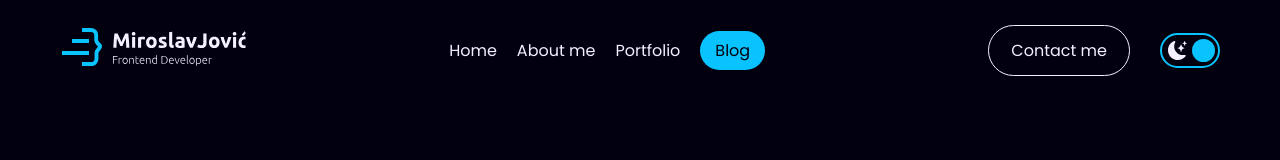
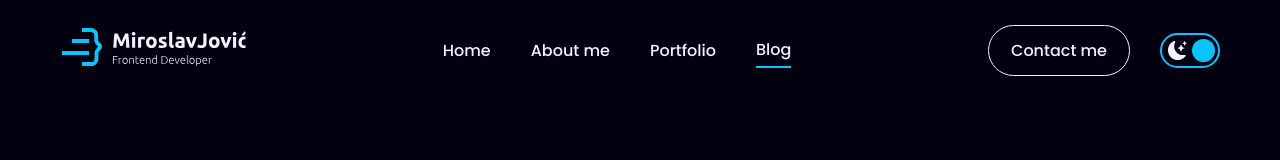
Before and after one commit to MirosBL45/jovic-dev, a Next.js app: page /blog in a window 1280 px wide. Shown: the top 160 px of the page. Built offline with nearby package versions, Linux system fonts and the light colour scheme; no server answers.

Commit message:
fixed nav

```diff
--- a/src/components/PageComponents/navbar/Navbar.jsx
+++ b/src/components/PageComponents/navbar/Navbar.jsx
@@ -67,7 +67,7 @@ function Navbar() {
             isNavShowing ? styles.show_nav : styles.hide_nav
           }`}
         >
-          {links.map((link, index) => (
+          {links.slice(0, -1).map((link, index) => (
             <div
               key={link.id}
               className={`${styles.link} ${
--- a/src/components/PageComponents/navbar/navbar.module.css
+++ b/src/components/PageComponents/navbar/navbar.module.css
@@ -43,12 +43,13 @@
 .links {
   display: flex;
   align-items: center;
-  gap: 20px;
+  gap: 40px;
   transition: var(--transition);
   font-size: var(--regular-font);
 }
 
 .link {
+  font-weight: 500;
   transition: var(--transition);
 }
 .link:hover {
@@ -93,14 +94,13 @@
 }
 
 .activeLink {
-  background: var(--main-color);
-  color: var(--white-color);
-  padding: 7px 15px;
-  border-radius: var(--big-border-radius);
+  padding: 4px 0;
   cursor: pointer;
+  border-bottom: 2px solid var(--main-color);
+  transition: var(--transition);
 }
 .activeLink:hover a {
-  color: var(--background);
+  color: var(--main-color);
 }
 
 .hiddenContact {
--- a/src/components/PageComponents/navbar/navbar.module.scss
+++ b/src/components/PageComponents/navbar/navbar.module.scss
@@ -42,12 +42,14 @@
 .links {
     display: flex;
     align-items: center;
-    gap: 20px;
+    gap: 40px;
     transition: var(--transition);
     font-size: var(--regular-font);
 }
 
+
 .link {
+    font-weight: 500;
     transition: var(--transition);
 
     &:hover {
@@ -95,14 +97,13 @@
 }
 
 .activeLink {
-    background: var(--main-color);
-    color: var(--white-color);
-    padding: 7px 15px;
-    border-radius: var(--big-border-radius);
+    padding: 4px 0;
     cursor: pointer;
+    border-bottom: 2px solid var(--main-color);
+    transition: var(--transition);
 
     &:hover a {
-        color: var(--background);
+        color: var(--main-color);
     }
 }
 
```
